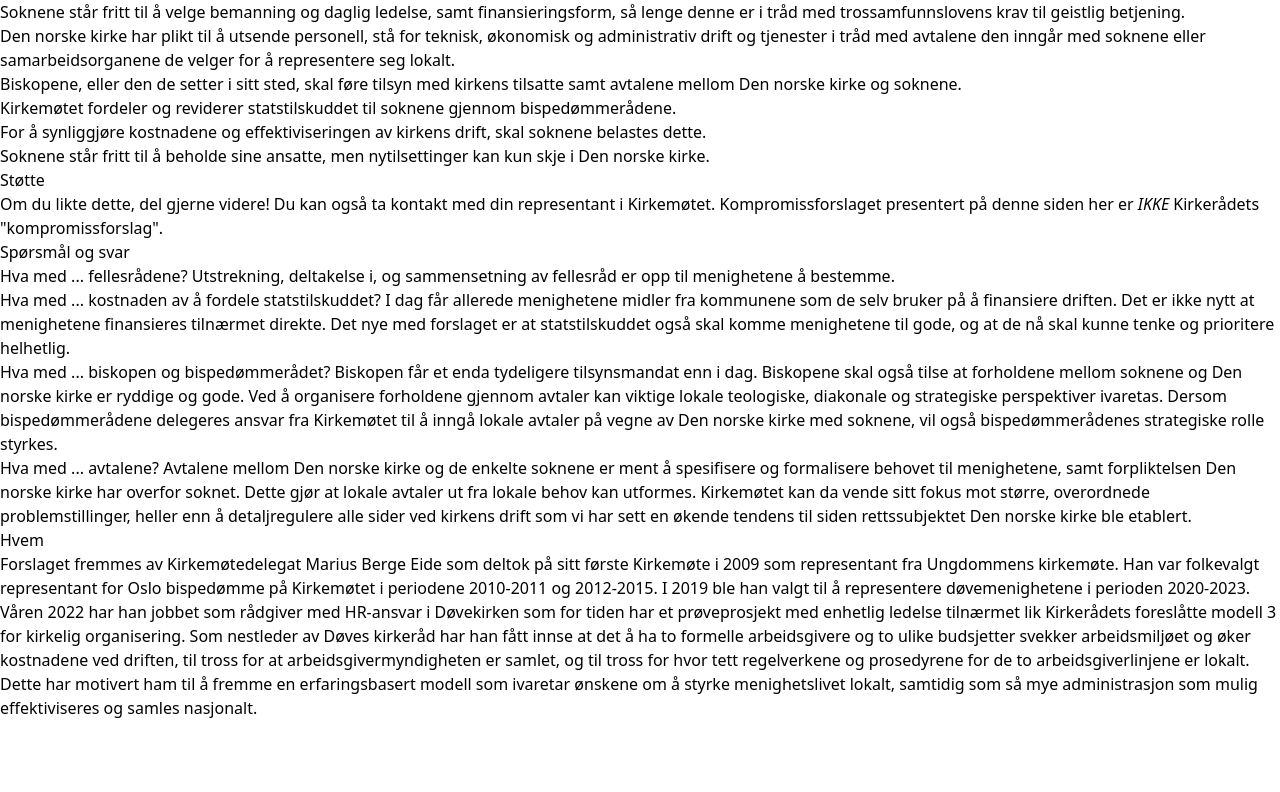
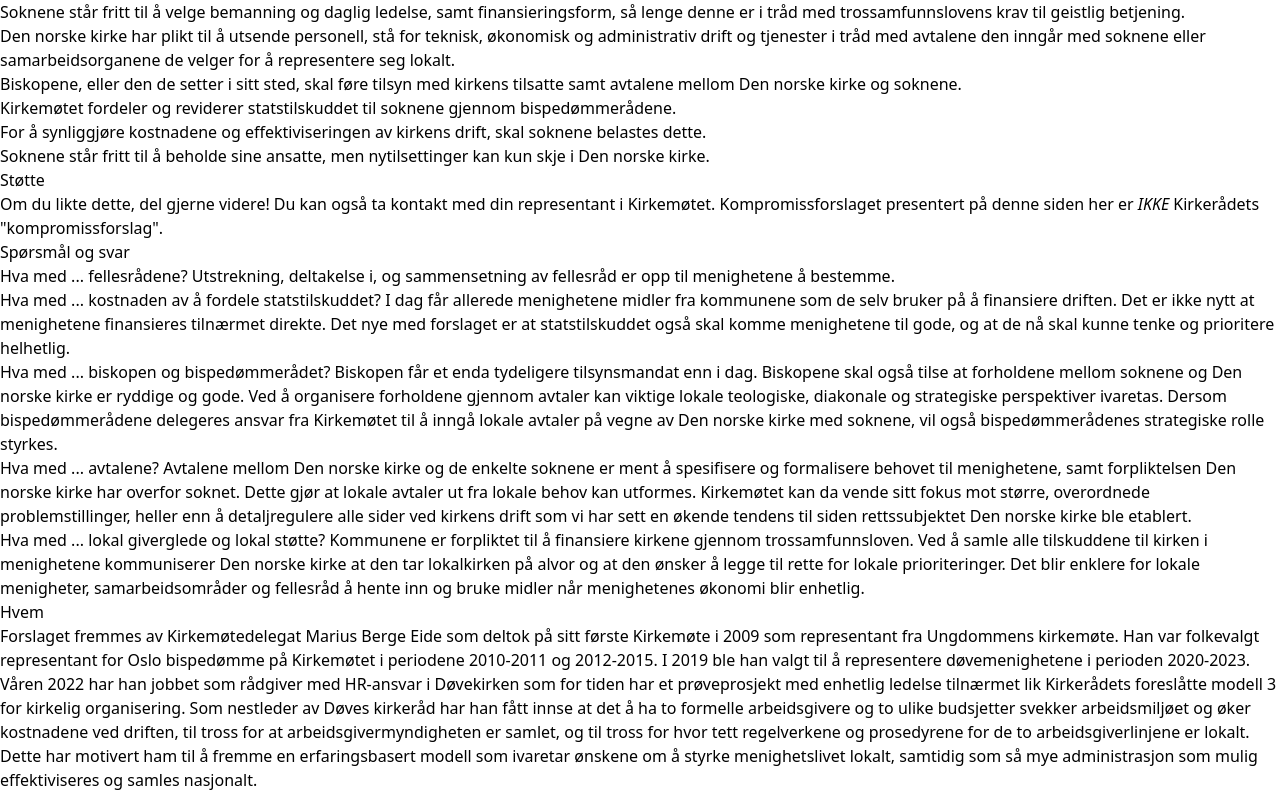
Before and after one commit to mariusei/kirkeordning, a SvelteKit app: page / in a window 1280 px wide. Shown: the part 1344-2136 px from the top of the page. Before the commit the page ends 2064 px from the top, so only its background shows below. Built offline with nearby package versions, Linux system fonts and the light colour scheme.

Commit message:
lokal giverglede

```diff
--- a/src/routes/+page.svelte
+++ b/src/routes/+page.svelte
@@ -138,6 +138,9 @@
         <p class="pb-2">
             Hva med ... avtalene? Avtalene mellom Den norske kirke og de enkelte soknene er ment å spesifisere og formalisere behovet til menighetene, samt forpliktelsen Den norske kirke har overfor soknet. Dette gjør at lokale avtaler ut fra lokale behov kan utformes. Kirkemøtet kan da vende sitt fokus mot større, overordnede problemstillinger, heller enn å detaljregulere alle sider ved kirkens drift som vi har sett en økende tendens til siden rettssubjektet Den norske kirke ble etablert.
         </p>
+        <p class="pb-2">
+            Hva med ... lokal giverglede og lokal støtte? Kommunene er forpliktet til å finansiere kirkene gjennom trossamfunnsloven. Ved å samle alle tilskuddene til kirken i menighetene kommuniserer Den norske kirke at den tar lokalkirken på alvor og at den ønsker å legge til rette for lokale prioriteringer. Det blir enklere for lokale menigheter, samarbeidsområder og fellesråd å hente inn og bruke midler når menighetenes økonomi blir enhetlig.
+        </p>
 
 <h2 class="text-xl pt-4">
     Hvem</h2>
```
